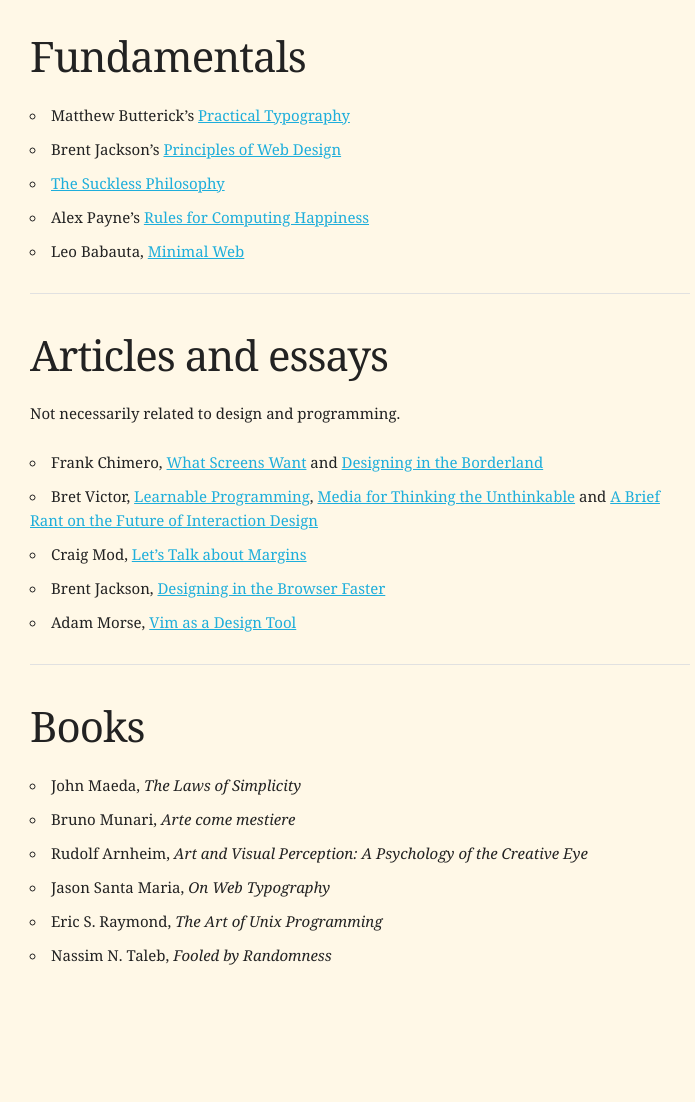
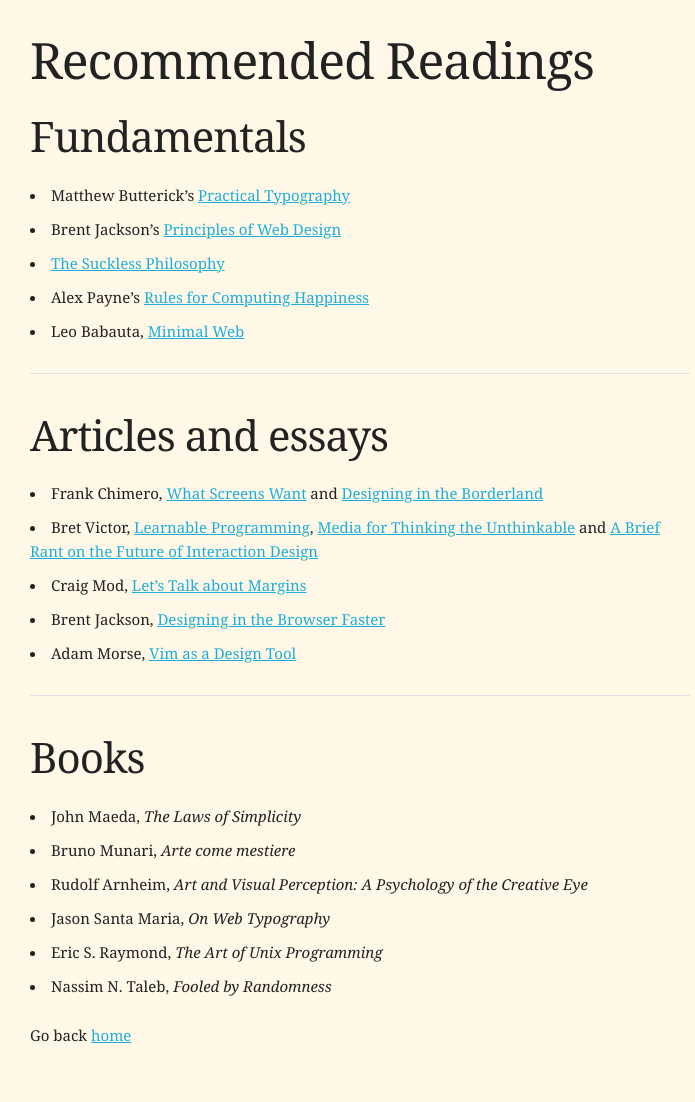
Before and after one commit to mrzool/mrzool.github.io, a Jekyll site: the page built from readings/index.md, in a window 1280 px wide. Shown: the whole page, without its empty margins (0-695 px from the left). Built offline with Jekyll 4.4.1, drawn with Linux system fonts in a browser that asks for light colours; before the commit the page ends 1022 px from its top, so only the background shows below that.

Commit message:
Solve issue with site.baseurl, add some content

```diff
--- a/_config.yml
+++ b/_config.yml
@@ -2,6 +2,7 @@
 description: "Personal website of Mattia Tezzele, designer/developer based in Berlin"
 author: "mrzool"
 url: "http://mrzool.github.io"
+baseurl: "/"
 future: true
 exclude: [README.md, Rakefile, node_modules]
 permalink: pretty
--- a/_includes/_head.html
+++ b/_includes/_head.html
@@ -9,6 +9,6 @@
   <title>{{site.name}}</title>
 
   <!-- <link rel="icon" type="image/png" href="img/favicon.png"> -->
-  <link rel="stylesheet" href="{{site.baseurl}}/css/normalize.css">
-  <link rel="stylesheet" href="{{site.baseurl}}/css/skeleton.css">
+  <link rel="stylesheet" href="{{site.baseurl}}css/normalize.css">
+  <link rel="stylesheet" href="{{site.baseurl}}css/skeleton.css">
 </head>
--- a/css/skeleton.css
+++ b/css/skeleton.css
@@ -259,7 +259,7 @@
 /* Lists
 –––––––––––––––––––––––––––––––––––––––––––––––––– */
 ul {
-  list-style: circle inside; }
+  list-style: disc inside; }
 ol {
   list-style: decimal inside; }
 ol, ul {
--- a/readings/index.md
+++ b/readings/index.md
@@ -2,16 +2,16 @@
 layout: default
 ---
 
+Recommended Readings
+====================
+
 Fundamentals
 ------------
 
--   Matthew Butterick's [Practical
-    Typography](http://practicaltypography.com/)
--   Brent Jackson's [Principles of Web
-    Design](http://jxnblk.com/principles/)
+-   Matthew Butterick's [Practical Typography](http://practicaltypography.com/)
+-   Brent Jackson's [Principles of Web Design](http://jxnblk.com/principles/)
 -   [The Suckless Philosophy](http://suckless.org/philosophy)
--   Alex Payne's [Rules for Computing
-    Happiness](https://al3x.net/2008/09/08/al3xs-rules-for-computing-happiness.html)
+-   Alex Payne's [Rules for Computing Happiness](https://al3x.net/2008/09/08/al3xs-rules-for-computing-happiness.html)
 -   Leo Babauta, [Minimal Web](http://mnmlist.com/w/)
 
 * * * * *
@@ -19,24 +19,17 @@
 Articles and essays
 -------------------
 
-Not necessarily related to design and programming.
-
--   Frank Chimero, [What Screens
-    Want](http://frankchimero.com/talks/what-screens-want/transcript/)
+-   Frank Chimero, [What Screens Want](http://frankchimero.com/talks/what-screens-want/transcript/)
     and [Designing in the
     Borderland](http://frankchimero.com/talks/designing-in-the-borderlands/transcript/)
--   Bret Victor, [Learnable
-    Programming](http://worrydream.com/LearnableProgramming/), [Media
+-   Bret Victor, [Learnable Programming](http://worrydream.com/LearnableProgramming/), [Media
     for Thinking the
     Unthinkable](http://worrydream.com/MediaForThinkingTheUnthinkable/)
     and [A Brief Rant on the Future of Interaction
     Design](http://worrydream.com/ABriefRantOnTheFutureOfInteractionDesign/)
--   Craig Mod, [Let's Talk about
-    Margins](https://medium.com/message/lets-talk-about-margins-14646574c385)
--   Brent Jackson, [Designing in the Browser
-    Faster](https://medium.com/@jxnblk/designing-in-the-browser-faster-bd413d2bc4f3)
--   Adam Morse, [Vim as a Design
-    Tool](http://xn--h4hg.ws/2013/12/10/vim-as-a-design-tool/)
+-   Craig Mod, [Let's Talk about Margins](https://medium.com/message/lets-talk-about-margins-14646574c385)
+-   Brent Jackson, [Designing in the Browser Faster](https://medium.com/@jxnblk/designing-in-the-browser-faster-bd413d2bc4f3)
+-   Adam Morse, [Vim as a Design Tool](http://xn--h4hg.ws/2013/12/10/vim-as-a-design-tool/)
 
 * * * * *
 
@@ -50,3 +43,6 @@
 -   Jason Santa Maria, *On Web Typography*
 -   Eric S. Raymond, *The Art of Unix Programming*
 -   Nassim N. Taleb, *Fooled by Randomness*
+
+
+Go back [home]({{site.baseurl}})
```
Also changed, not shown: colophon/index.md (+9 -2 lines).
